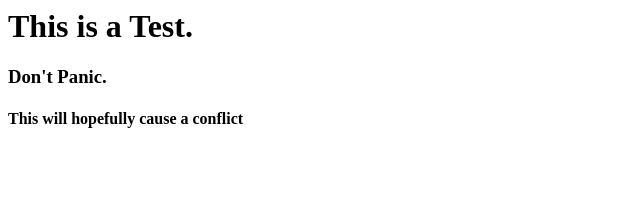
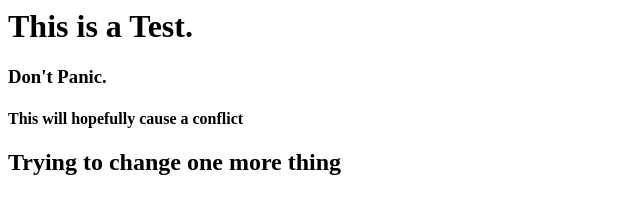
Before and after one commit to davedevelopers/Git-Practice, a plain HTML site: page index.html in a window 1280 px wide. Shown: the whole page, without its empty margins (0-640 px from the left). Drawn offline with Linux system fonts and the light colour scheme.

Commit message:
Trying pull request

```diff
--- a/index.html
+++ b/index.html
@@ -7,6 +7,7 @@
 
     <h3>Don't Panic.</h3>
     <h4>This will hopefully cause a conflict</h4>
+    <h2>Trying to change one more thing</h2>
 
 </body>
 </html>
```
